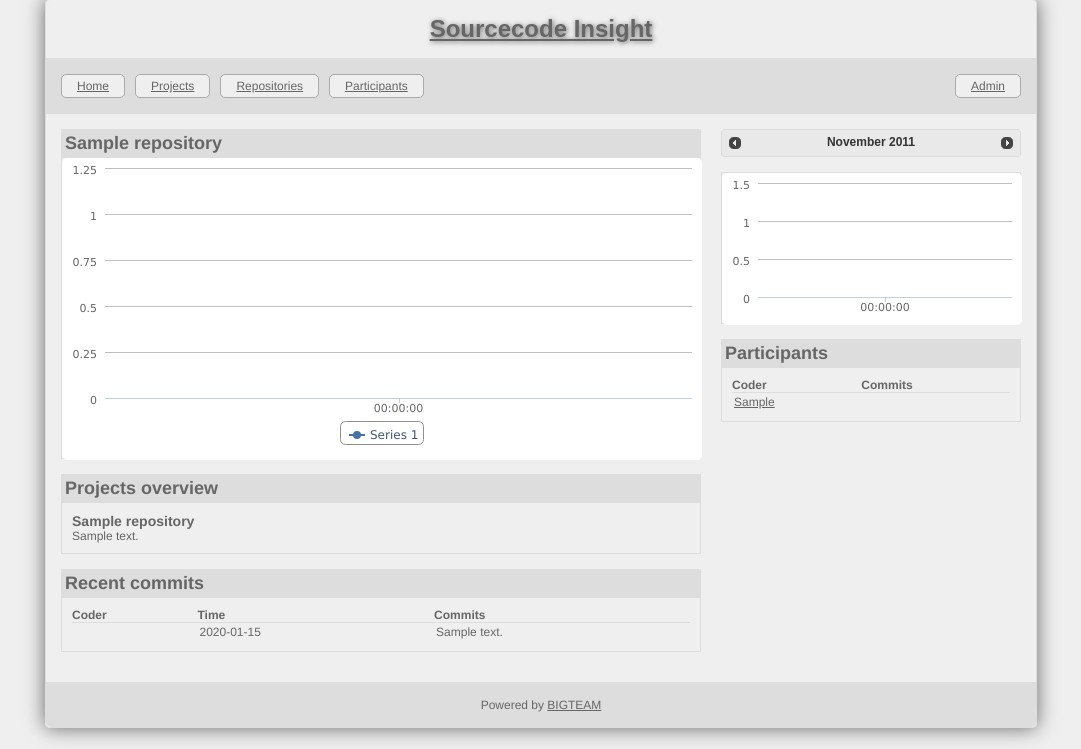
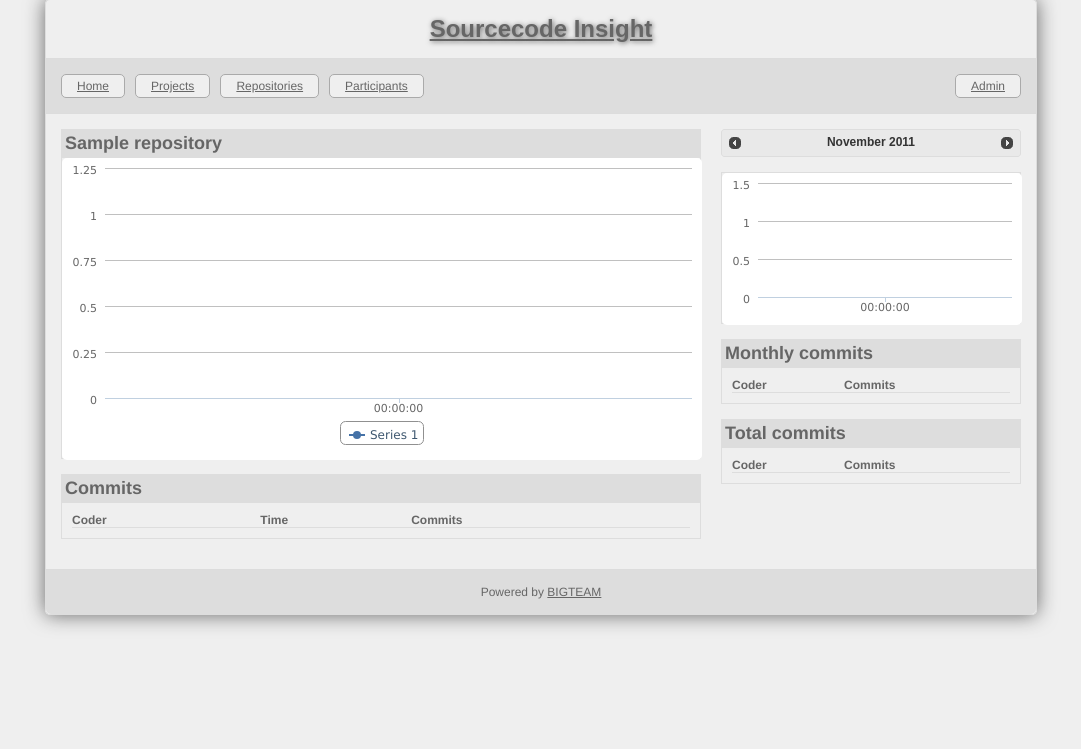
Before and after one commit to yaozhifeng/BIGTEAM, a Django app: template commits/templates/project.html in a window 1280 px wide. Shown: the part 51-800 px from the top of the page, without its empty margins (115-1196 px from the left). Run offline with Django 3.2, Linux system fonts and the light colour scheme; tables that the repository leaves empty hold one stand-in row (values such as "Sample post"); the template is opened without the code that fills it: values that come from a table or form of the project are taken from there, most other values are stand-ins (such as "Sample title", 1, 10 or a date in 2020); data that the repository does not hold is empty; some libraries are stand-ins or nearby versions.

Commit message:
pure ajax data access for project view

```diff
--- a/commits/templates/project.html
+++ b/commits/templates/project.html
@@ -5,12 +5,7 @@
 <div id="column-main">
     <h2 class="caption">{{project.name}}</h2>
     <div class="graph" id="graph"></div>
-    <h2 class="caption">Projects overview</h2>
-    <div class="part">
-        <h3>{{ project.name }}</h3>
-        <p>{{ project.desc }} </p>
-   </div>
-    <h2 class="caption">Recent commits</h2>
+    <h2 class="caption">Commits</h2>
     <div class="part">
          <table class="stats">
             <thead>
@@ -20,14 +15,7 @@
                     <th>Commits</th>
                 </tr>
             </thead>
-            <tbody>
-                {% for commit in commits  %}
-                    <tr>
-                        <td><a href="/person/{{commit.author__id}}/">{% firstof commit.author__display commit.author__account %}</a></td>
-                       <td>{{commit.time|date:"Y-m-d"}}</td>
-                        <td>{{commit.comment|truncatewords:16}}</td>
-                    </tr>
-                {% endfor %}
+            <tbody id="commit_table">
             </tbody>
         </table>
     </div>
@@ -35,7 +23,7 @@
 <div id="column-right">
     <div class="month-picker" id="month-picker"></div>
     <div class="graph_bar" id="graph_bar"></div>
-   <h2 class="caption">Participants</h2>
+    <h2 class="caption">Monthly commits</h2>
     <div class="part">
          <table class="stats">
             <thead>
@@ -44,69 +32,29 @@
                     <th>Commits</th>
                 </tr>
             </thead>
-            <tbody>
-                {% for coder in coders  %}
-                    <tr>
-                        <td><a href="/person/{{coder.id}}/">{% firstof coder.display coder.account %}</a></td>
-                        <td>{{coder.author_commits|intcomma}}</td>
-                    </tr>
-                {% endfor %}
+            <tbody id="monthly_commits">
             </tbody>
         </table>
-   </div>
+    </div>
+    <h2 class="caption">Total commits</h2>
+    <div class="part">
+         <table class="stats">
+            <thead>
+                <tr>
+                    <th>Coder</th>
+                    <th>Commits</th>
+                </tr>
+            </thead>
+            <tbody id="total_commits">
+            </tbody>
+        </table>
+    </div>
 </div>
 <script language="javascript">
-/*    $.jqplot('graph',  [
-    {% for author, line in graph.items %}
-    {{line|safe}},
-    {% endfor %}
-    ],
-    {
-        title: 'Monthly Commit Graph',
-        axes:{
-            xaxis:{
-                renderer:$.jqplot.DateAxisRenderer,
-                tickInterval: '2 day',
-                tickOptions:{formatString:'%b %#d'}
-            },
-            yaxis:{min:0, tickInterval:5}
-        },
-        series: [
-        {% for author, line in graph.items %}
-            {label: "{{author|safe}}"},
-        {% endfor %}
-        ],
-        legend: {show:true, localtion:"ne"},
-        highlighter: {
-            show: true,
-            formatString:'%s<br> %s commits'
-        },
-    });
-
-    $.jqplot('graph_bar', [{{graph_all|safe}}],
-    {
-        title: 'Monthly Commit (All)',
-        axes:{
-            xaxis:{
-                renderer:$.jqplot.DateAxisRenderer,
-                tickInterval: '5 day',
-                tickOptions:{formatString:'%b %#d'}
-            },
-            yaxis:{min:0, tickInterval:10}
-        },
-        highlighter: {
-            show: true,
-            formatString:'%s<br> %s commits'
-        },
-
-    });
-    */
-
     var graph_main;
     var graph_bar;
     $(function() {
         //create main chart
-        //create bar chart
         graph_main = new Highcharts.Chart({
             chart: {
                 renderTo: 'graph',
@@ -128,6 +76,7 @@
             }]
         });
 
+        //create bar chart
         graph_bar = new Highcharts.Chart({
             chart: {
                 renderTo: 'graph_bar',
@@ -152,11 +101,13 @@
             }]
         });
 
+        //initialize month picker
         $('.month-picker').datepicker({
             dateFormat: 'MM yy',
             onChangeMonthYear: function(year, month, inst) {
                 //update project summary graph
-                url='/ajax/summary/project/' + {{project.id}} + '/' + year + '/' + month + '/';
+                url = '/ajax/summary/project/' + year + '/' + month + '/';
+                url = url + '?project=' + {{project.id}}
                 $.get(url, function(data) {
                     newdata = '[';
                     $.each(data, function(i, item) {
@@ -164,8 +115,6 @@
                     })
                     newdata = newdata + ']';
                     graph_bar.series[0].setData(eval(newdata));
-                    //graph_bar.series[0].remove();
-                    //graph_bar.addSeries({name: 'Total', data: eval(newdata)});
                 })
 
                 //update main graph
@@ -197,11 +146,39 @@
                     });
                 })
                 //update commit log
+                url = '/ajax/commits/' + year + '/' + month + '/';
+                url = url + '?project=' + {{project.id}};
+                $.get(url, function(data) {
+                    $("#commit_table tr").remove();
+                    $.each(data, function(i, row) {
+                        $("#commit_table").append('<tr><td><a href="/person/' + row.author__id + '/">'  + row.author__display + '</a></td> <td>' + row.day + ' ' +  row.time + '</td><td>' + row.comment + '</td></tr>');
+                    });
+                })
 
-                //update participants summary
+                //update monthly commits stats
+                url = '/ajax/commits/';
+                url = url + '?project=' + {{project.id}};
+                url = url + '&year=' + year;
+                url = url + '&month=' + month;
+                $.get(url, function(data) {
+                    $("#monthly_commits tr").remove();
+                    $.each(data, function(i, row) {
+                        $("#monthly_commits").append('<tr><td><a href="/person/' + row.author__id + '/">' + row.author__display + '</a></td> <td>' + row.commit_count + '</td></tr>');
+                    });
+                });
+
             }
         });
 
-    });
+        //update total commits stats
+        url = '/ajax/commits/';
+        url = url + '?project=' + {{project.id}};
+        $.get(url, function(data) {
+            $("#total_commits tr").remove();
+            $.each(data, function(i, row) {
+                $("#total_commits").append('<tr><td><a href="/person/' + row.author__id + '/">' + row.author__display + '</a></td> <td>' + row.commit_count + '</td></tr>');
+            });
+        });
+   });
 </script>
 {% endblock %}
--- a/urls.py
+++ b/urls.py
@@ -10,8 +10,10 @@ urlpatterns = patterns('',
     url(r'^project/(?P<project_id>\d+)/$', 'commits.views.project', name='project'),
     url(r'^person/(?P<person_id>\d+)/$', 'commits.views.person', name='person'),
     url(r'^ajax/summary/(?P<year>\d+)/(?P<month>\d+)/$', 'commits.ajaxviews.summary', name='summary'),
-    url(r'^ajax/summary/project/(?P<project_id>\d+)/(?P<year>\d+)/(?P<month>\d+)/$', 'commits.ajaxviews.project_summary', name='project_summary'),
+    url(r'^ajax/summary/project/(?P<year>\d+)/(?P<month>\d+)/$', 'commits.ajaxviews.project_summary', name='project_summary'),
     url(r'^ajax/detail/project/(?P<project_id>\d+)/(?P<year>\d+)/(?P<month>\d+)/$', 'commits.ajaxviews.project_detail', name='project_detail'),
+    url(r'^ajax/commits/(?P<year>\d+)/(?P<month>\d+)/$', 'commits.ajaxviews.commits_detail', name='commits_detail'),
+    url(r'^ajax/commits/$', 'commits.ajaxviews.coder_commits', name='commits_stats'),
     # url(r'^bigteam/', include('bigteam.foo.urls')),
     # url(r'^$', 'commits.views.home', name='home'),
     # Uncomment the admin/doc line below to enable admin documentation:
```
Also changed, not shown: commits/ajaxviews.py (+58 -12 lines).
